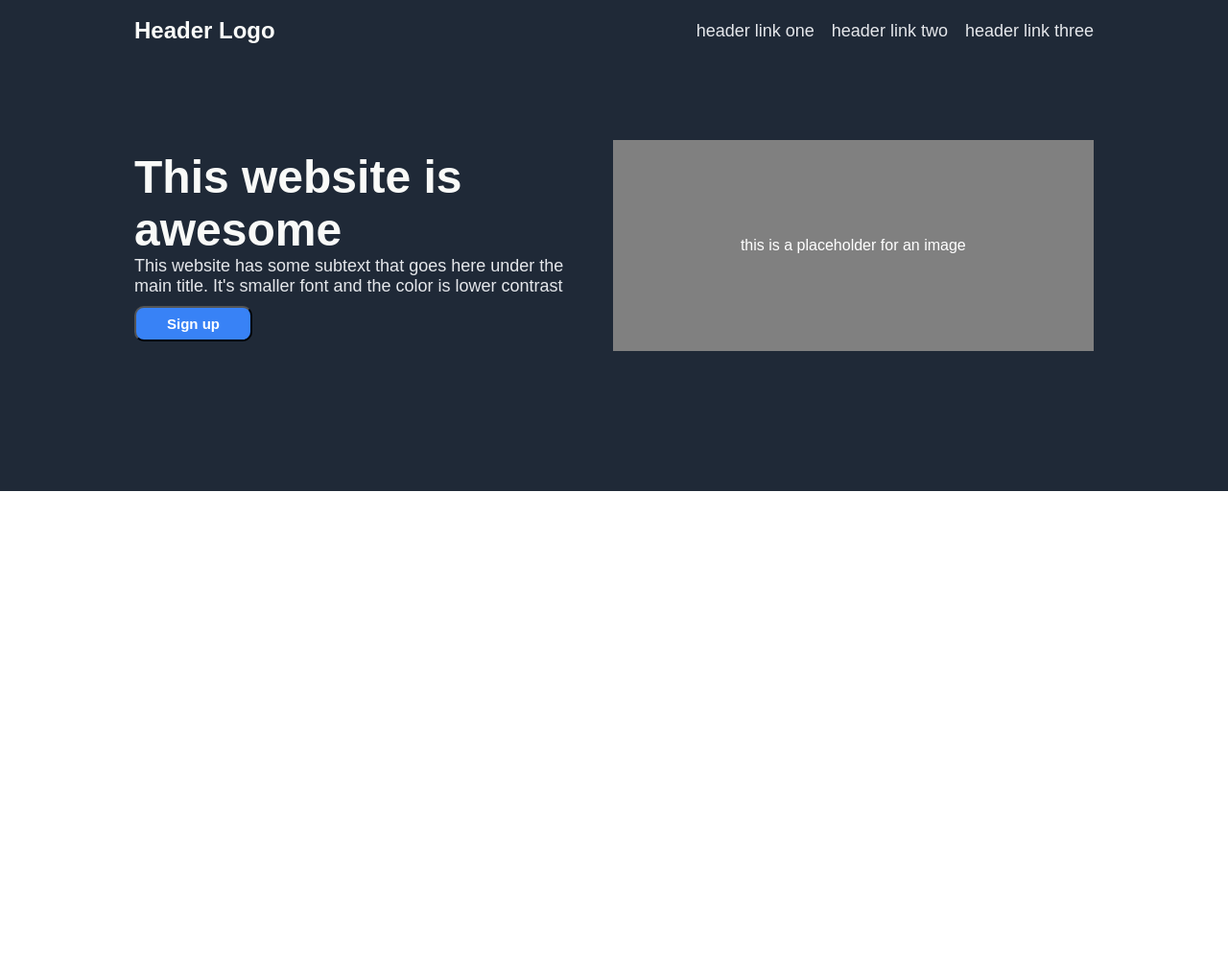
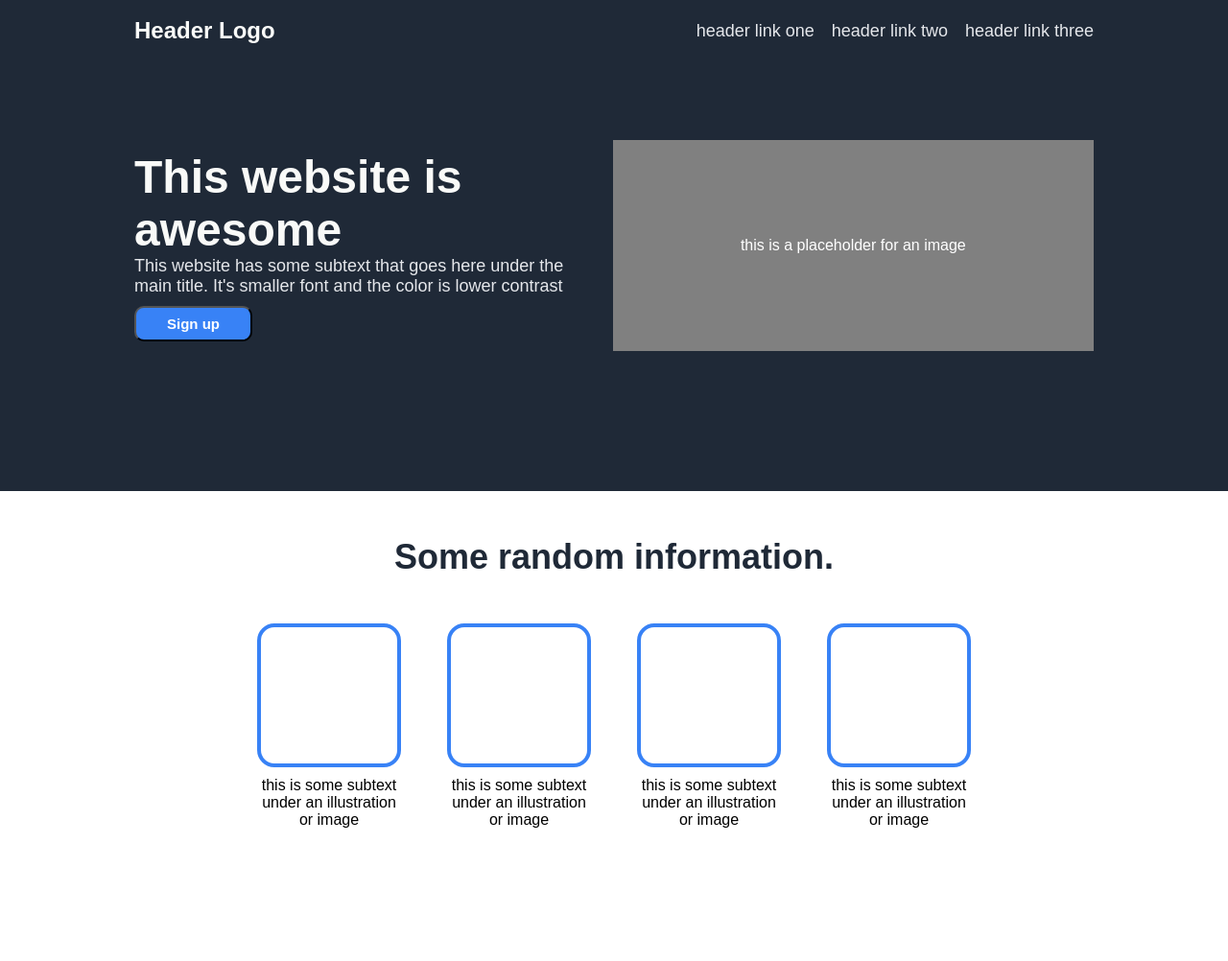
Before and after one commit to AnonymousM21/m21LandingPage, a plain HTML site: page index.html in a window 1280 px wide. Shown: the whole page at 96% size. Before the commit the page ends 800 px from the top, so only its background shows below. Drawn offline with Linux system fonts and the light colour scheme.

Commit message:
Iteration 2: Section One added to the page

```diff
--- a/css/style.css
+++ b/css/style.css
@@ -78,3 +78,41 @@ a {
   justify-content: center;
   align-items: center;
 }
+
+.sectionOneContainer {
+  display: flex;
+  justify-content: center;
+}
+
+.sectionOne {
+  width: 1000px;
+  height: 490px;
+}
+
+.info {
+  font-size: 36px;
+  font-weight: 900;
+  color: #1f2937;
+  text-align: center;
+  padding: 48px 0px;
+}
+
+.imageWithInfoContainer {
+  display: flex;
+  justify-content: center;
+  gap: 48px;
+}
+
+.illustration {
+  border: 4px solid #3882f6;
+  border-radius: 18px;
+  width: 150px;
+  height: 150px;
+  margin-bottom: 10px;
+}
+
+.imageWithInfo {
+  width: 150px;
+  height: 150px;
+  text-align: center;
+}
--- a/index.html
+++ b/index.html
@@ -33,5 +33,28 @@
         </div>
       </div>
     </div>
+    <div class="sectionOneContainer">
+      <div class="sectionOne">
+        <div class="info">Some random information.</div>
+        <div class="imageWithInfoContainer">
+          <div class="imageWithInfo">
+            <div class="illustration"></div>
+            this is some subtext under an illustration or image
+          </div>
+          <div class="imageWithInfo">
+            <div class="illustration"></div>
+            this is some subtext under an illustration or image
+          </div>
+          <div class="imageWithInfo">
+            <div class="illustration"></div>
+            this is some subtext under an illustration or image
+          </div>
+          <div class="imageWithInfo">
+            <div class="illustration"></div>
+            this is some subtext under an illustration or image
+          </div>
+        </div>
+      </div>
+    </div>
   </body>
 </html>
```
